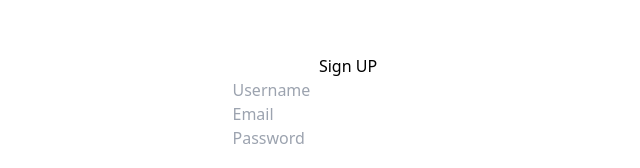
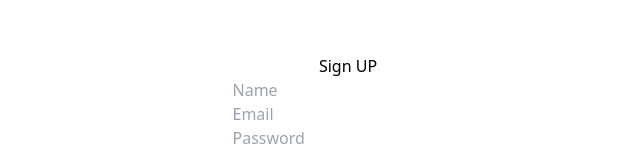
Before and after one commit to Vk4011/Emitrr, a React (Vite) app in the folder frontend/: page /signup in a window 1280 px wide. Shown: the part 230-398 px from the top of the page, without its empty margins (292-932 px from the left). Built offline with nearby package versions, Linux system fonts and the light colour scheme.

Commit message:
fixed authentication

```diff
--- a/frontend/src/App.jsx
+++ b/frontend/src/App.jsx
@@ -8,14 +8,12 @@ import LandingPage from "./components/LandingPage";
 function App() {
   return (
     <>
-
       <BrowserRouter>
         <div>
           <Routes>
-
-         <Route path="/" element={<LandingPage/>} />
+            <Route path="/" element={<LandingPage />} />
             <Route path="/login" element={<Login />} />
-         <Route path="/signup" element={<SignUp/>} />
+            <Route path="/signup" element={<SignUp />} />
             <Route path="/home" element={<Home />} />
             <Route path="/playground" element={<Playground />} />
           </Routes>
@@ -26,10 +24,12 @@ function App() {
 }
 
 function Home() {
+
+
   return (
     <div>
       <center>
-        <h1>Home</h1>
+        <h1 className="text-3xl text-blue-500 text-bold">Welcome, {localStorage.getItem('username')} !</h1>
         <br />
         <Link to="/playground">
           <button>Play Game</button>
@@ -38,5 +38,4 @@ function Home() {
     </div>
   );
 }
-
 export default App;
--- a/frontend/src/baseUrl.js
+++ b/frontend/src/baseUrl.js
@@ -1,2 +1,3 @@
 // baseUrl.js
-export const baseUrl = "https://emitrr-0sh1.onrender.com";
+// export const baseUrl = "https://emitrr-0sh1.onrender.com";
+export const baseUrl = "http://localhost:8080";
--- a/frontend/src/components/Playground.jsx
+++ b/frontend/src/components/Playground.jsx
@@ -32,6 +32,7 @@ function Playground() {
         if (defuserCount <= 0) {
           console.log(`\n\t BOOM : 💣 \n`);
           console.log("Game over");
+          window.alert("\n\t Game over \n\t 💣 BOOM 💣 \n\t Game over");
           return; // Exiting the function immediately after game over
         } else {
           SetDefusserCount((prevCount) => prevCount - 1); // Decreasing defuser count
@@ -55,6 +56,7 @@ function Playground() {
         console.log("Card drawn:", inHandCard);
         if (deck.length === 1) {
           console.log("\n\t You win the game!");
+          window.alert("\n\t You win the game!");
         }
         break;
     }
@@ -67,7 +69,9 @@ function Playground() {
   return (
     <>
       <div className="container">
-        <div className="card-wrapper">
+        <div clas
+        sN
+        me="card-wrapper">
           <ul className="card-list">
             {deck.map((card, index) => (
               <li className="card-list__item }" key={index}>
--- a/frontend/src/components/pages/Login.jsx
+++ b/frontend/src/components/pages/Login.jsx
@@ -20,6 +20,7 @@ function Login() {
       .then((response) => response.json())
       .then((data) => {
         console.log(data);
+        localStorage.setItem("username", data.user.name);
 
         if (data.status === "Success") {
           navigate("/home");
--- a/frontend/src/components/pages/SignUp.jsx
+++ b/frontend/src/components/pages/SignUp.jsx
@@ -4,7 +4,7 @@ import { baseUrl } from "../../baseUrl";
 import { Link, useNavigate } from "react-router-dom";
 
 function SignUp() {
-  const [username, setUsername] = useState("");
+  const [name, setName] = useState("");
   const [email, setEmail] = useState("");
   const [password, setPassword] = useState("");
   const navigate = useNavigate();
@@ -12,11 +12,14 @@ function SignUp() {
   const handleSubmit = (e) => {
     e.preventDefault();
 
-    axios.post(`${baseUrl}/signup`, { username, email, password })
+    axios
+      .post(`${baseUrl}/signup`, { name, email, password })
       .then((res) => {
         const { data } = res;
-        if (data.status === "Success") {
+        console.log(data);
+        if (res.status === 200) {
           navigate("/home");
+
         }
       })
       .catch((err) => {
@@ -34,12 +37,12 @@ function SignUp() {
           <div className="relative">
             <input
               type="text"
-              name="username"
+              name="name"
               required
               className="w-full py-2 text-white text-lg border-b border-white bg-transparent focus:outline-none focus:border-gray-400"
-              placeholder="Username"
-              value={username}
-              onChange={(e) => setUsername(e.target.value)}
+              placeholder="Name"
+              value={name}
+              onChange={(e) => setName(e.target.value)}
             />
           </div>
           <div className="relative">
@@ -77,9 +80,10 @@ function SignUp() {
           </center>
           <center>
             <br />
-          <Link to="/login" className="text-blue-200">Login</Link>
+            <Link to="/login" className="text-blue-200">
+              Login
+            </Link>
           </center>
-
         </form>
       </div>
     </>
```
Also changed, not shown: 1 other file (tests, documents, lock files or other folders). Lines whose indentation alone changed are shown as unchanged.
